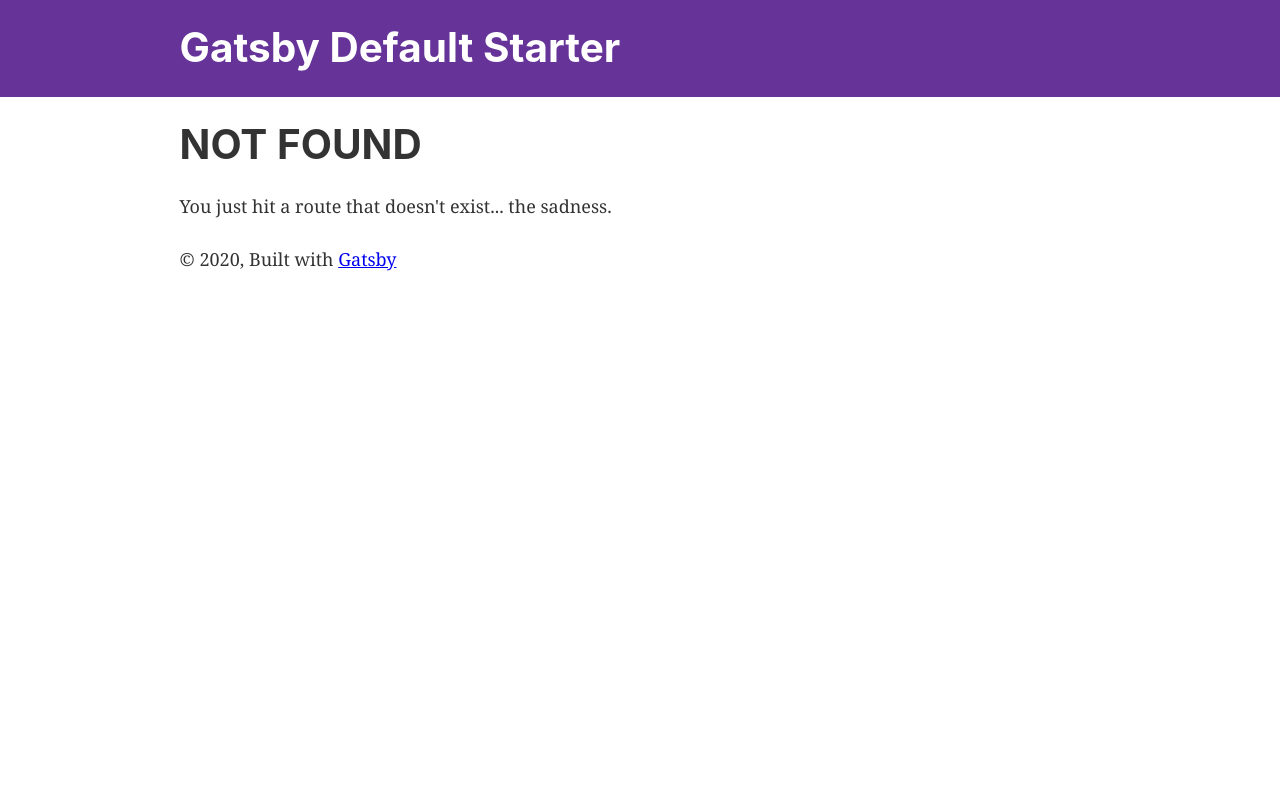
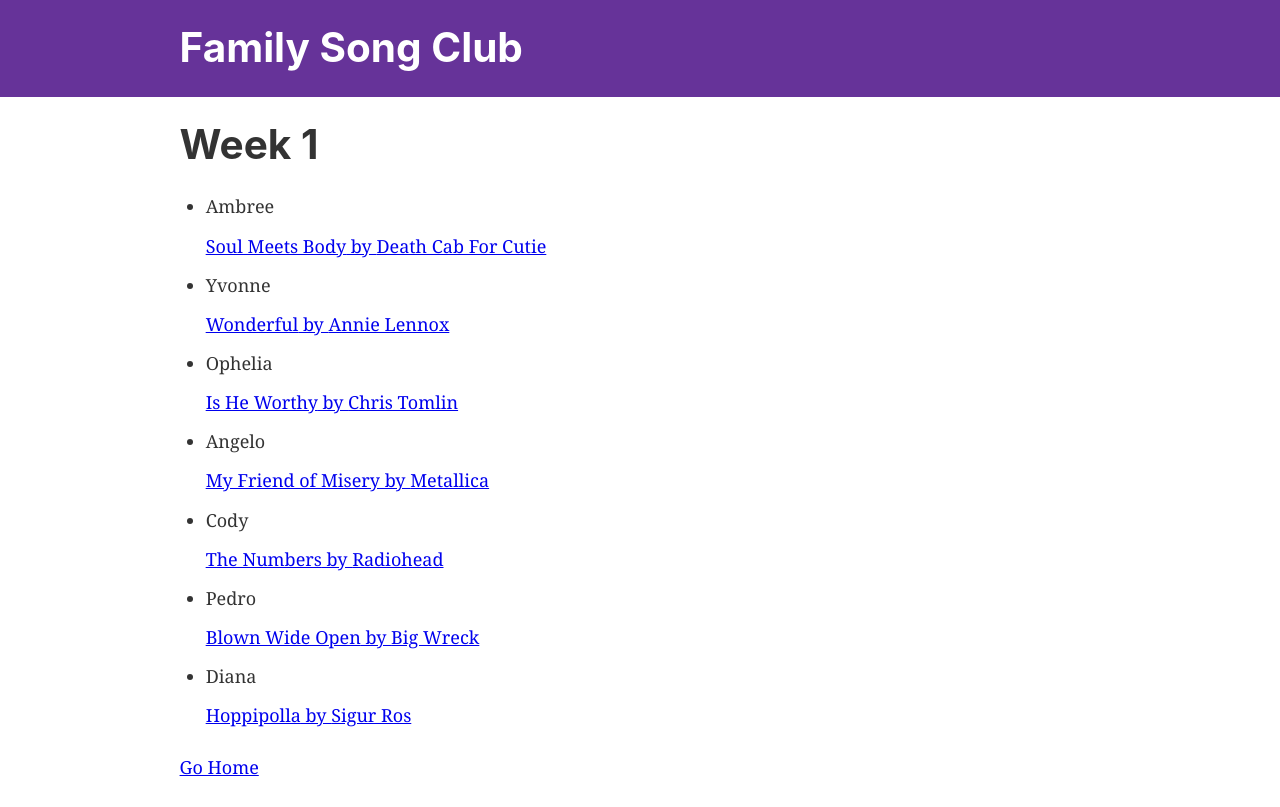
Before and after one commit to codytaft/dylyndev, a Gatsby site: page /week-1 in a window 1280 px wide. Before the commit this address had no page. Built offline with nearby package versions, Linux system fonts and the light colour scheme; Gatsby itself is replaced by a stand-in of ours.

Commit message:
Add Week 1

```diff
--- a/gatsby-config.js
+++ b/gatsby-config.js
@@ -1,8 +1,8 @@
 module.exports = {
   siteMetadata: {
-    title: `Gatsby Default Starter`,
-    description: `Kick off your next, great Gatsby project with this default starter. This barebones starter ships with the main Gatsby configuration files you might need.`,
-    author: `@gatsbyjs`,
+    title: `Family Song Club`,
+    description: `This is where we will store each weeks playlist.`,
+    author: `codylynn`,
   },
   plugins: [
     `gatsby-plugin-react-helmet`,
--- a/src/components/layout.js
+++ b/src/components/layout.js
@@ -34,11 +34,6 @@
         }}
       >
         <main>{children}</main>
-        <footer>
-          © {new Date().getFullYear()}, Built with
-          {` `}
-          <a href="https://www.gatsbyjs.org">Gatsby</a>
-        </footer>
       </div>
     </>
   )
--- a/src/pages/index.js
+++ b/src/pages/index.js
@@ -2,19 +2,14 @@
 import { Link } from "gatsby"
 
 import Layout from "../components/layout"
-import Image from "../components/image"
 import SEO from "../components/seo"
 
 const IndexPage = () => (
   <Layout>
     <SEO title="Home" />
-    <h1>Hi people</h1>
-    <p>Welcome to your new Gatsby site.</p>
-    <p>Now go build something great.</p>
-    <div style={{ maxWidth: `300px`, marginBottom: `1.45rem` }}>
-      <Image />
-    </div>
-    <Link to="/page-2/">Go to page 2</Link>
+    <h1>Hi Fam!</h1>
+    <p>Welcome to the Song Club.</p>
+    <Link to="/week-1/">Week 1</Link>
   </Layout>
 )
 
--- /dev/null
+++ b/src/pages/week-1.js
@@ -0,0 +1,74 @@
+// Gatsby supports TypeScript natively!
+import React from "react"
+import { Link } from "gatsby"
+
+import Layout from "../components/layout"
+import SEO from "../components/seo"
+
+const SecondPage = () => {
+  const songs = [
+    {
+      submitter: 'Ambree',
+      artist: 'Death Cab For Cutie',
+      song: 'Soul Meets Body',
+      link: 'https://youtu.be/Yr6mVfl_klE',
+    },
+    {
+      submitter: 'Yvonne',
+      artist: 'Annie Lennox',
+      song: 'Wonderful',
+      link: 'https://youtu.be/6E8ahar1bUI',
+    },
+    {
+      submitter: 'Ophelia',
+      artist: 'Chris Tomlin',
+      song: 'Is He Worthy',
+      link: 'https://youtu.be/-c6pl6CaiD0',
+    },
+    {
+      submitter: 'Angelo',
+      artist: 'Metallica',
+      song: 'My Friend of Misery',
+      link: 'https://youtu.be/xrQiFncPvcg',
+    },
+    {
+      submitter: 'Cody',
+      artist: 'Radiohead',
+      song: 'The Numbers',
+      link: 'https://youtu.be/Ti6qhk3tX2s',
+    },
+    {
+      submitter: 'Pedro',
+      artist: 'Big Wreck',
+      song: 'Blown Wide Open',
+      link: 'https://m.youtube.com/watch?v=8LIS8PyOYSQ',
+    },
+    {
+      submitter: 'Diana',
+      artist: 'Sigur Ros',
+      song: 'Hoppipolla',
+      link: 'https://www.youtube.com/watch?v=hnAwPeqrdAk',
+    },
+  ];
+  return (
+    <Layout>
+      <SEO title="Week One" />
+      <h1>Week 1</h1>
+      <ul>
+        {songs.map(song => (
+          <li>
+            <p>
+              {song.submitter}
+            </p>
+            <a href={song.link}>
+              {song.song} by {song.artist}
+            </a>
+          </li>
+        ))}
+      </ul>
+      <Link to="/">Go Home</Link>
+    </Layout>
+  )
+}
+
+export default SecondPage
```
Also changed, not shown: src/pages/page-2.tsx (deleted, +0 -17 lines).
